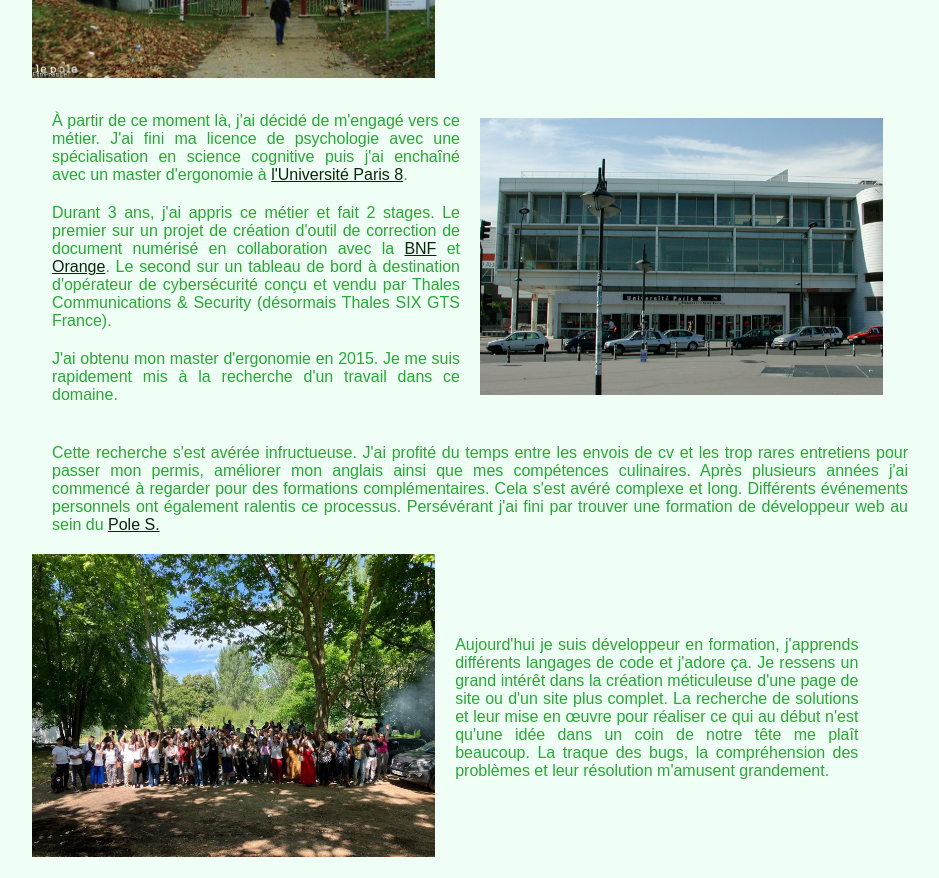
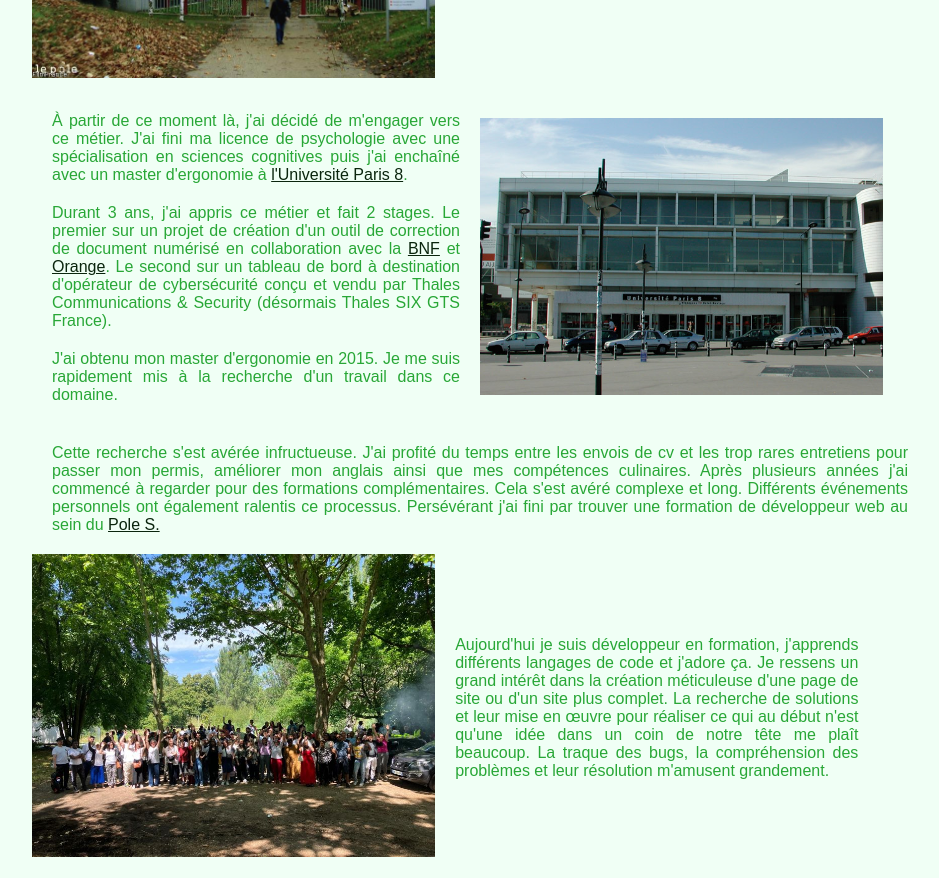
Before and after one commit to GhisCost/Portfolio, a plain HTML site: page assets/histoire-portfolio.html in a window 1280 px wide. Shown: the part 863-1741 px from the top of the page, without its empty margins (160-1099 px from the left). Drawn offline with Linux system fonts and the light colour scheme; a web font is replaced by a local one.

Commit message:
correction orthographique

```diff
--- a/assets/histoire-portfolio.html
+++ b/assets/histoire-portfolio.html
@@ -128,9 +128,9 @@
           <div class="paragraphe_bio" id="paragraphe_p8">
             <div class="sousparagraphe">
               <p>
-                À partir de ce moment là, j'ai décidé de m'engagé vers ce
+                À partir de ce moment là, j'ai décidé de m'engager vers ce
                 métier. J'ai fini ma licence de psychologie avec une
-                spécialisation en science cognitive puis j'ai enchaîné avec un
+                spécialisation en sciences cognitives puis j'ai enchaîné avec un
                 master d'ergonomie à
                 <a href="https://www.univ-paris8.fr/" target="_blank"
                   >l'Université Paris 8</a
@@ -138,7 +138,7 @@
               </p>
               <p>
                 Durant 3 ans, j'ai appris ce métier et fait 2 stages. Le premier
-                sur un projet de création d'outil de correction de document
+                sur un projet de création d'un outil de correction de document
                 numérisé en collaboration avec la
                 <a href="https://www.bnf.fr/fr" target="_blank">BNF</a> et
                 <a href="https://www.orange.fr/portail" target="_blank"
```
Also changed, not shown: assets/informations-portfolio.html (+1 -1 lines), assets/projets-portfolio.html (+2 -2 lines), projets/projet-voiture.html (+1 -1 lines).
